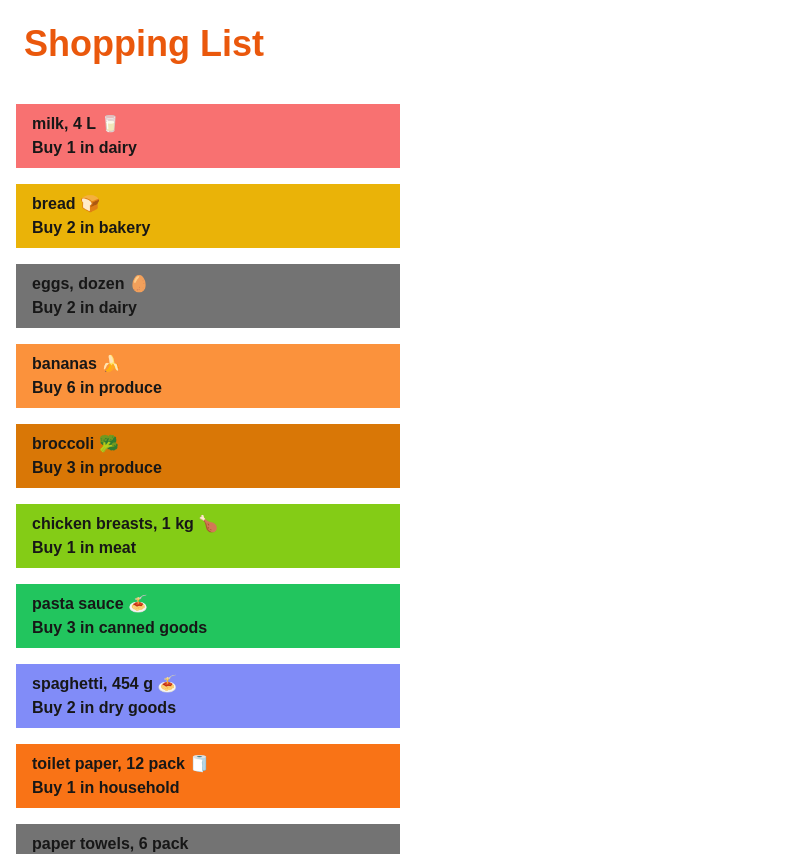
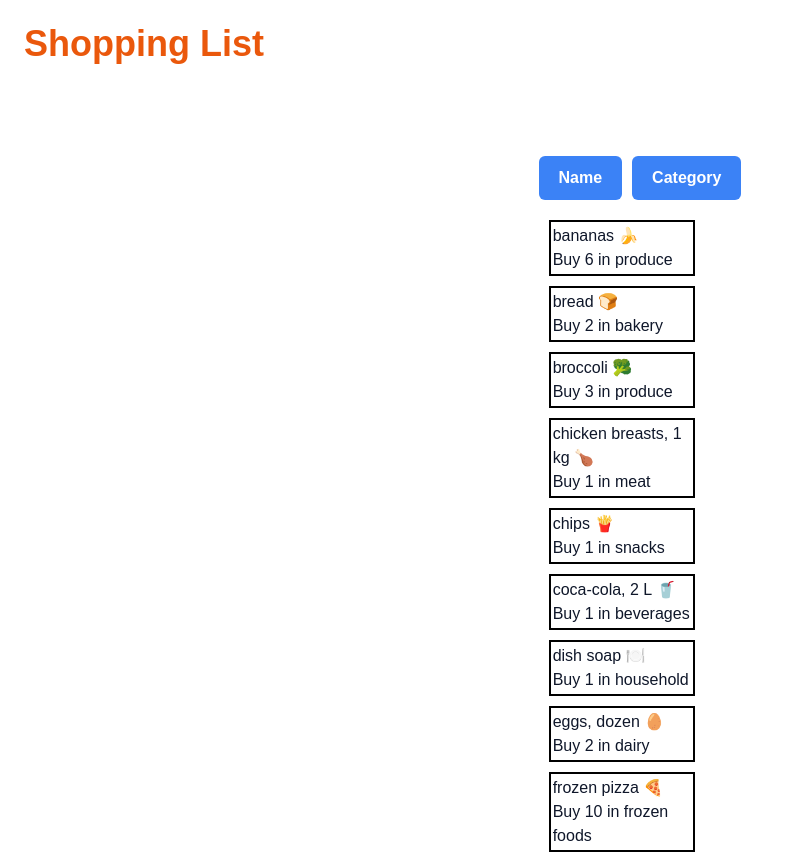
Before and after one commit to IndrpalSingh/cprg306-assignments, a Next.js app: page /week-6 in a window 1280 px wide. Shown: the top 854 px of the page, without its empty margins (0-788 px from the left). Built offline with nearby package versions, Linux system fonts and the light colour scheme.

Commit message:
mostly done

```diff
--- a/app/week-6/item-list.js
+++ b/app/week-6/item-list.js
@@ -1,175 +1,72 @@
-import Item from "./item";
+"use client";
+import { useState } from "react";
+import items from "./items.json";
+import Item from "./item.js";
+
 export default function ItemList() {
+  const [sortBy, setSortBy] = useState("name");
 
-    const item1 = {
-        name: "milk, 4 L 🥛",
-        quantity: 1,
-        category: "dairy",
-      };
+  let sortedItems = [...items];
+  if (sortBy === "category") {
+    sortedItems.sort((a, b) => a.category.localeCompare(b.category));
+  }
+  if (sortBy === "name") {
+    sortedItems.sort((a, b) => a.name.localeCompare(b.name));
+  }
 
-      const item2 = {
-        name: "bread 🍞",
-        quantity: 2,
-        category: "bakery",
-      };
+  return (
+    <main
+      style={{
+        backgroundColor: "white",
+        padding: "20px",
+        display: "flex",
+        flexDirection: "column",
+        alignItems: "center",
+      }}
 
-      const item3 = {
-        name: "eggs, dozen 🥚",
-        quantity: 2,
-        category: "dairy",
-      };
+    >
+      <section style={{ marginBottom: "20px" }}>
+        <h2 className="font-extrabold text-2xl text-white mb-4">Sort by:</h2>
+        <button
+          className="font-extrabold bg-blue-500 text-white hover:cursor-pointer py-2 px-4 rounded-md mr-2 hover:bg-blue-700 transition-all duration-300"
+          onClick={() => setSortBy("name")}
+          style={{ marginRight: "5px", padding: "10px 20px" }}
+        >
+          Name
+        </button>
+        <button
+          className="font-extrabold bg-blue-500 text-white py-2 px-4 rounded-md hover:bg-blue-700 transition-all duration-300 m-auto"
+          onClick={() => setSortBy("category")}
+          style={{ marginLeft: "5px", padding: "10px 20px" }}
+        >
+          Category
+        </button>
+      </section>
+      <ul
 
-      const item4 = {
-        name: "bananas 🍌",
-        quantity: 6,
-        category: "produce",
-      };
 
-      const item5 = {
-        name: "broccoli 🥦",
-        quantity: 3,
-        category: "produce",
-      };
+      >
+        {sortedItems.map((item) => (
+          <li className="text-slate-900 border-2 border-black solid  border-centre"
+            key={item.id}
+            style={{
+              marginBottom: "10px",
+              transition: "all 0.3s ease-in-out",
+              width: "80%",
+            }}
+          >
+            <div
+              style={{
+                border: "2px solid white",
 
-      const item6 = {
-        name: "chicken breasts, 1 kg 🍗",
-        quantity: 1,
-        category: "meat",
-      };
+              }}
 
-      const item7 = {
-        name: "pasta sauce 🍝",
-        quantity: 3,
-        category: "canned goods",
-      };
-
-      const item8 = {
-        name: "spaghetti, 454 g 🍝",
-        quantity: 2,
-        category: "dry goods",
-      };
-
-      const item9 = {
-        name: "toilet paper, 12 pack 🧻",
-        quantity: 1,
-        category: "household",
-      };
-
-      const item10 = {
-        name: "paper towels, 6 pack",
-        quantity: 1,
-        category: "household",
-      };
-
-      const item11 = {
-        name: "dish soap 🍽️",
-        quantity: 1,
-        category: "household",
-      };
-
-      const item12 = {
-        name: "hand soap 🧼",
-        quantity: 4,
-        category: "household",
-      };
-
-    return(
-            <main>
-                <section className= " font-bold p-2 pl-4 m-4 bg-red-400 max-w-sm ">
-                <Item
-                  name={item1.name}
-                  quantity={item1.quantity}
-                  category={item1.category}
-                />
-              </section>
-
-              <section className="font-bold p-2 pl-4 m-4 bg-yellow-500 max-w-sm">
-                <Item
-                  name={item2.name}
-                  quantity={item2.quantity}
-                  category={item2.category}
-                />
-              </section>
-
-              <section className="font-bold p-2 pl-4 m-4 bg-neutral-500 max-w-sm">
-                <Item
-                  name={item3.name}
-                  quantity={item3.quantity}
-                  category={item3.category}
-                />
-              </section>
-
-              <section className=" font-bold p-2 pl-4 m-4 bg-orange-400 max-w-sm">
-                <Item
-                  name={item4.name}
-                  quantity={item4.quantity}
-                  category={item4.category}
-                />
-              </section>
-
-              <section className="font-bold p-2 pl-4 m-4 bg-amber-600 max-w-sm">
-                <Item
-                  name={item5.name}
-                  quantity={item5.quantity}
-                  category={item5.category}
-                />
-              </section>
-
-              <section className=" font-bold p-2 pl-4 m-4 bg-lime-500 max-w-sm">
-                <Item
-                  name={item6.name}
-                  quantity={item6.quantity}
-                  category={item6.category}
-                />
-              </section>
-
-              <section className="p-2 pl-4 m-4 font-bold bg-green-500 max-w-sm">
-                <Item
-                  name={item7.name}
-                  quantity={item7.quantity}
-                  category={item7.category}
-                />
-              </section>
-
-              <section className="p-2 pl-4 m-4 font-bold border-l- bg-indigo-400 max-w-sm">
-                <Item
-                  name={item8.name}
-                  quantity={item8.quantity}
-                  category={item8.category}
-                />
-              </section>
-
-              <section className="p-2 pl-4 m-4 font-bold  bg-orange-500 max-w-sm">
-                <Item
-                  name={item9.name}
-                  quantity={item9.quantity}
-                  category={item9.category}
-                />
-              </section>
-
-              <section className="p-2 pl-4 m-4 font-bold bg-neutral-500 max-w-sm">
-                <Item
-                  name={item10.name}
-                  quantity={item10.quantity}
-                  category={item10.category}
-                />
-              </section>
-
-              <section className="p-2 pl-4 m-4 font-bold bg-lime-600 max-w-sm">
-                <Item
-                  name={item11.name}
-                  quantity={item11.quantity}
-                  category={item11.category}
-                />
-              </section>
-
-              <section className="p-2 pl-4 m-4 font-bold bg-purple-700 max-w-sm">
-                <Item
-                  name={item12.name}
-                  quantity={item12.quantity}
-                  category={item12.category}
-                />
-                </section>
-            </main>
-          );
-        }
+            >
+              <Item {...item} />
+            </div>
+          </li>
+        ))}
+      </ul>
+    </main>
+  );
+}
--- a/app/week-6/items.json
+++ b/app/week-6/items.json
@@ -0,0 +1,93 @@
+
+[
+    {
+      "id": "1h2GJKH12gkHG31h1H",
+      "name": "milk, 4 L 🥛",
+      "quantity": 1,
+      "category": "dairy"
+    },
+    {
+      "id": "2KJH3k2j3H1k2J3K1H",
+      "name": "bread 🍞",
+      "quantity": 2,
+      "category": "bakery"
+    },
+    {
+      "id": "3h2KJH3k2j3H1k2J3",
+      "name": "eggs, dozen 🥚",
+      "quantity": 2,
+      "category": "dairy"
+    },
+    {
+      "id": "4k2J3K1H2GJKH12gk",
+      "name": "bananas 🍌",
+      "quantity": 6,
+      "category": "produce"
+    },
+    {
+      "id": "5H1h1H2KJH3k2j3H",
+      "name": "broccoli 🥦",
+      "quantity": 3,
+      "category": "produce"
+    },
+    {
+      "id": "6H1k2J3K1H2GJKH1",
+      "name": "chicken breasts, 1 kg 🍗",
+      "quantity": 1,
+      "category": "meat"
+    },
+    {
+      "id": "7gkHG31h1H2KJH3k",
+      "name": "pasta sauce 🍝",
+      "quantity": 3,
+      "category": "canned goods"
+    },
+    {
+      "id": "8j3H1k2J3K1H2GJK",
+      "name": "spaghetti, 454 g 🍝",
+      "quantity": 2,
+      "category": "dry goods"
+    },
+    {
+      "id": "9H12gkHG31h1H2KJ",
+      "name": "toilet paper, 12 pack 🧻",
+      "quantity": 1,
+      "category": "household"
+    },
+    {
+      "id": "10H3k2j3H1k2J3K1",
+      "name": "paper towels, 6 pack",
+      "quantity": 1,
+      "category": "household"
+    },
+    {
+      "id": "11k2J3K1H2GJKH12",
+      "name": "dish soap 🍽️",
+      "quantity": 1,
+      "category": "household"
+    },
+    {
+      "id": "12GJKH12gkHG31h1",
+      "name": "hand soap 🧼",
+      "quantity": 4,
+      "category": "household"
+    },
+    {
+      "id": "100",
+      "name": "frozen pizza 🍕",
+      "quantity": 10,
+      "category": "frozen foods"
+    },
+    {
+      "id": "101",
+      "name": "coca-cola, 2 L 🥤",
+      "quantity": 1,
+      "category": "beverages"
+    },
+    {
+      "id": "200",
+      "name": "chips 🍟",
+      "quantity": 1,
+      "category": "snacks"
+    }
+  ]
```
